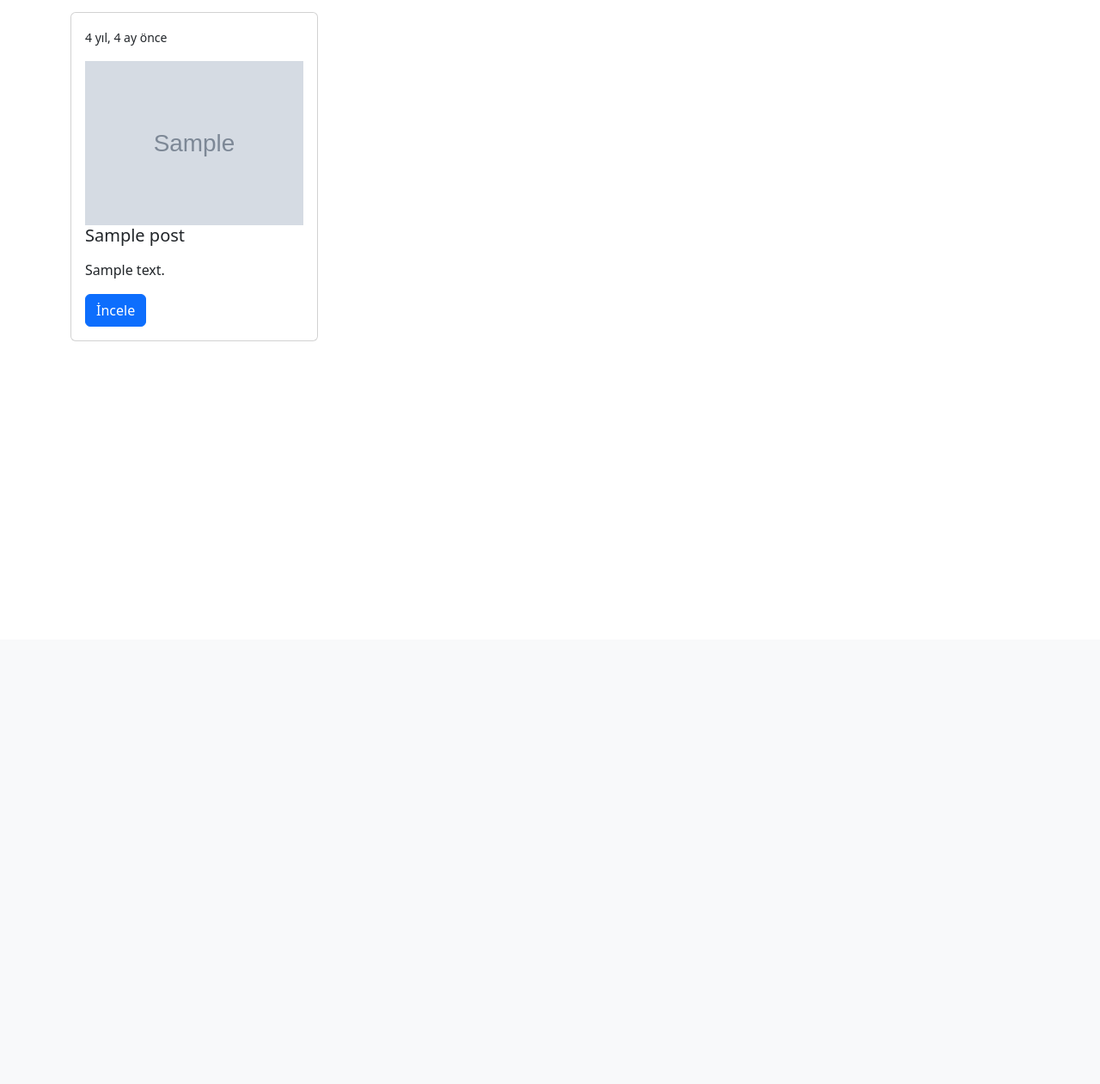
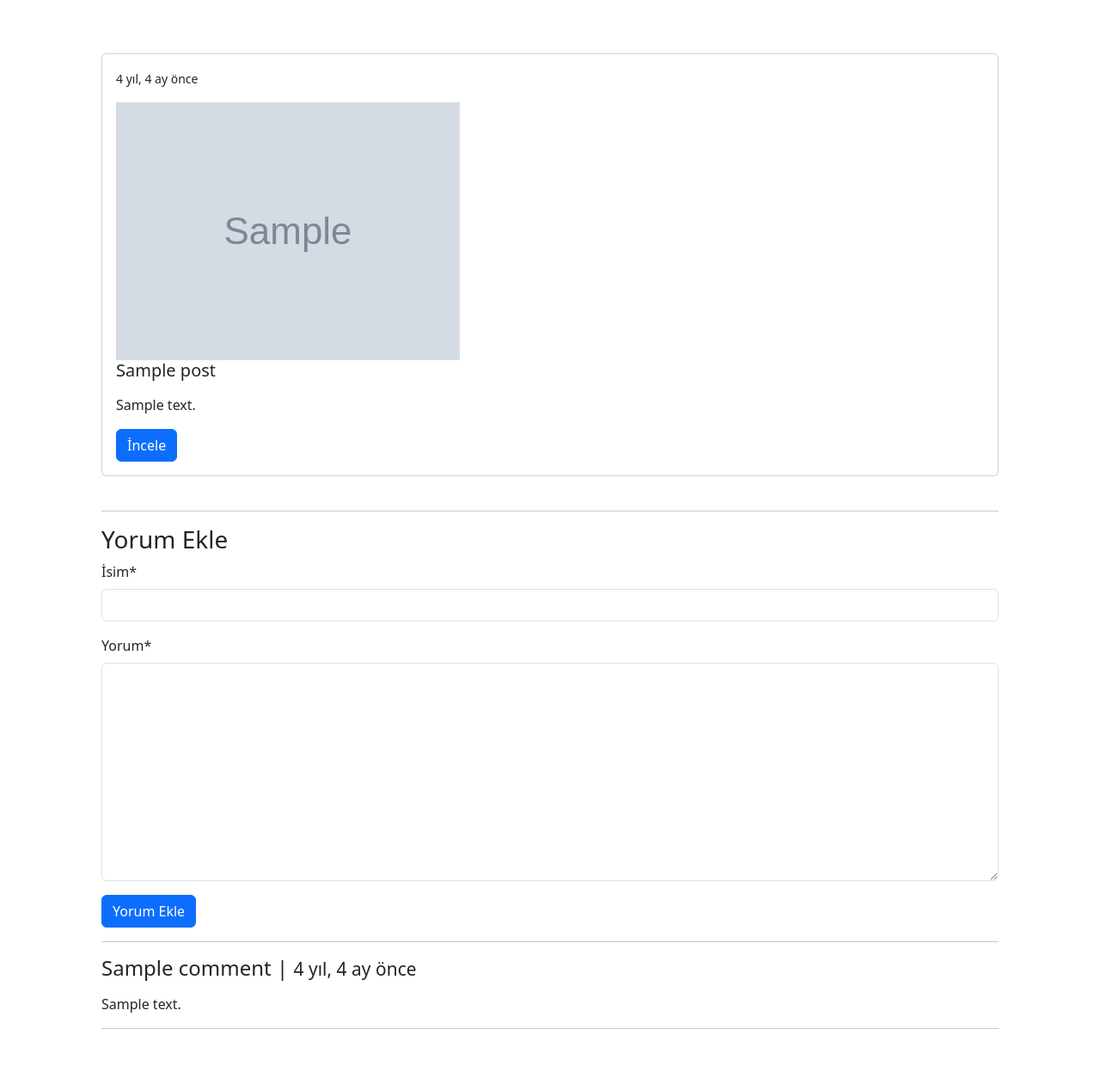
Before and after one commit to ahmetoguzhanengin/Django-Blog-Project, a Django app: a page that uses templates/post/detail.html in a window 1280 px wide. Shown: the part 56-1317 px from the top of the page at 86% size. Before the commit the page ends 453 px from the top, so only its background shows below. Run offline with Django 5.2, Linux system fonts and the light colour scheme; tables that the repository leaves empty hold one stand-in row (values such as "Sample post"); grey boxes marked "Sample" are stand-in pictures; some libraries are stand-ins or nearby versions.

Commit message:
Yorum ekleme sayfası yapldı

```diff
--- a/post/forms.py
+++ b/post/forms.py
@@ -1,5 +1,6 @@
 from django import  forms
 from .models import Post
+from .models import Comment
 
 class PostForm(forms.ModelForm):
     class Meta:
@@ -9,3 +10,11 @@ class PostForm(forms.ModelForm):
             'content',
             'image',
         ]
+
+class CommentForm(forms.ModelForm):
+    class Meta:
+        model = Comment
+        fields = [
+            'name',
+            'content',
+        ]
--- a/post/models.py
+++ b/post/models.py
@@ -47,3 +47,10 @@ class Post(models.Model):
 
     class Meta:
         ordering =['-publisihing_date']
+
+class Comment(models.Model):
+
+    post = models.ForeignKey('post.Post', related_name='comments', on_delete=models.CASCADE)
+    name = models.CharField(max_length=250, verbose_name='İsim')
+    content = models.TextField(verbose_name='Yorum')
+    created_date = models.DateTimeField(auto_now_add=True)
--- a/post/views.py
+++ b/post/views.py
@@ -1,6 +1,6 @@
 from django.shortcuts import render, HttpResponse, get_object_or_404, HttpResponseRedirect, redirect, Http404
 from .models import Post
-from .forms import PostForm
+from .forms import PostForm, CommentForm
 from django.contrib import messages
 from django.utils.text import slugify
 
@@ -13,8 +13,17 @@ def post_index(request):
 
 def post_detail(request, slug):
     post = get_object_or_404(Post, slug=slug)
+    form = CommentForm(request.POST or None)
+
+    if form.is_valid():
+        comment = form.save(commit=False)
+        comment.post = post
+        comment.save()
+        return HttpResponseRedirect (post.get_absolute_url())
+
     context = {
         'post' : post,
+        'form' : form,
     }
     return render(request, 'post/detail.html', context)
 
--- /dev/null
+++ b/templates/post/comment.html
@@ -0,0 +1,12 @@
+{% load crispy_forms_tags %}
+
+<form method="POST">
+    {% csrf_token %}
+
+    {{ form|crispy }}
+
+    <input type="submit" class="btn btn-primary" value="Yorum Ekle"/>
+
+
+
+</form>
--- a/templates/post/detail.html
+++ b/templates/post/detail.html
@@ -6,8 +6,8 @@
     {% include 'messages.html'%}
                         <div class="container">
                            <div class="row">
-                                <div class="col-md-6 col-md-offset-3">
-                                    <div class="card" style="width: 18rem;">
+                                <div class="col p-5">
+                                    <div class="card" style="width: auto;">
                                       <div class="card-body">
 
                                           <p><small> {{ post.publisihing_date|timesince }} önce</small></p>
@@ -26,6 +26,18 @@
 
                                       </div>
                                     </div>
+                                    <br><hr>
+                                    <h3>Yorum Ekle</h3>
+                                    {% include 'post/comment.html' %}
+                                    <hr>
+
+                                    {% for comment in post.comments.all %}
+
+                                    <h4>{{comment.name}} | <small>{{comment.created_date|timesince}} önce</small></h4>
+                                    <p>{{comment.content|linebreaks}}</p>
+                                    <hr>
+
+                                    {% endfor %}
                                 </div>
                             </div>
                         </div>
```
